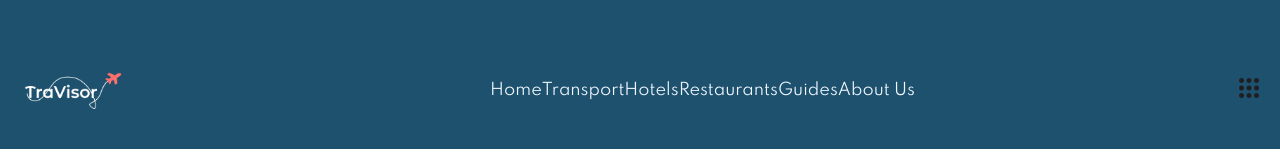
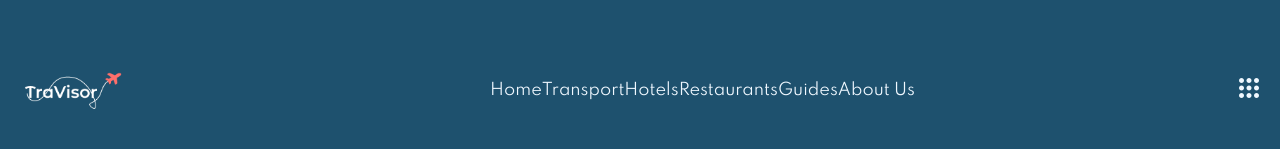
Before and after one commit to HaiderABB/Travel-Planner, a React (Vite) app in the folder flights/: page / in a window 1280 px wide. Shown: the top 163 px of the page. Built offline with nearby package versions, Linux system fonts and the light colour scheme.

Commit message:
Updated the Menu Styling

```diff
--- a/flights/src/main.css
+++ b/flights/src/main.css
@@ -183,10 +183,10 @@ h2 {
   .navBar .navBarTwo .navBarMenu .menu .listItem {
     padding: 0.5rem 0;
     cursor: pointer;
-    color: var(--blackColor);
+    color: white;
   }
   .navBar .navBarTwo .navBarMenu .menu .listItem:hover {
-    color: var(--PrimaryColor);
+    color: rgb(85, 161, 204);
     font-weight: 700;
   }
   .navBar .navBarTwo .navBarMenu .btnOne {
@@ -201,7 +201,7 @@ h2 {
 }
 .navBar .navBarTwo .toggleIcon .icon {
   font-size: 30px;
-  color: var(--blackColor);
+  color: aliceblue;
 }
 .navBar .navBarTwo .showNavBar {
   right: 50%;
--- a/flights/src/main.scss
+++ b/flights/src/main.scss
@@ -186,7 +186,7 @@ h2{
 
   .listItem{
 &:hover{
-  color:rgba(85, 161, 204, 1)
+  color:rgba(85, 161, 204, 1);
 }
   }
 
@@ -221,9 +221,9 @@ h2{
           .listItem{
             padding: 0.5rem 0;
             cursor: pointer;
-            color: var(--blackColor);
+            color: white;
             &:hover{
-              color:var(--PrimaryColor);
+              color:rgba(85, 161, 204, 1);
               font-weight: 700;
             }
           }
@@ -245,7 +245,7 @@ h2{
     .toggleIcon{
       .icon{
         font-size: 30px;
-        color:var(--blackColor);
+        color:aliceblue;
       }
     }
     .showNavBar{
@@ -255,8 +255,7 @@ h2{
   }
 
   .navbar_with_bg{
-    // background: var(--SecondaryColor);
-    // background-color: darkslategray;
+
   background-color: rgba(30, 81, 110, 1);
 
     padding: .5rem 1rem;
```
Also changed, not shown: 1 other file (tests, documents, lock files or other folders).
